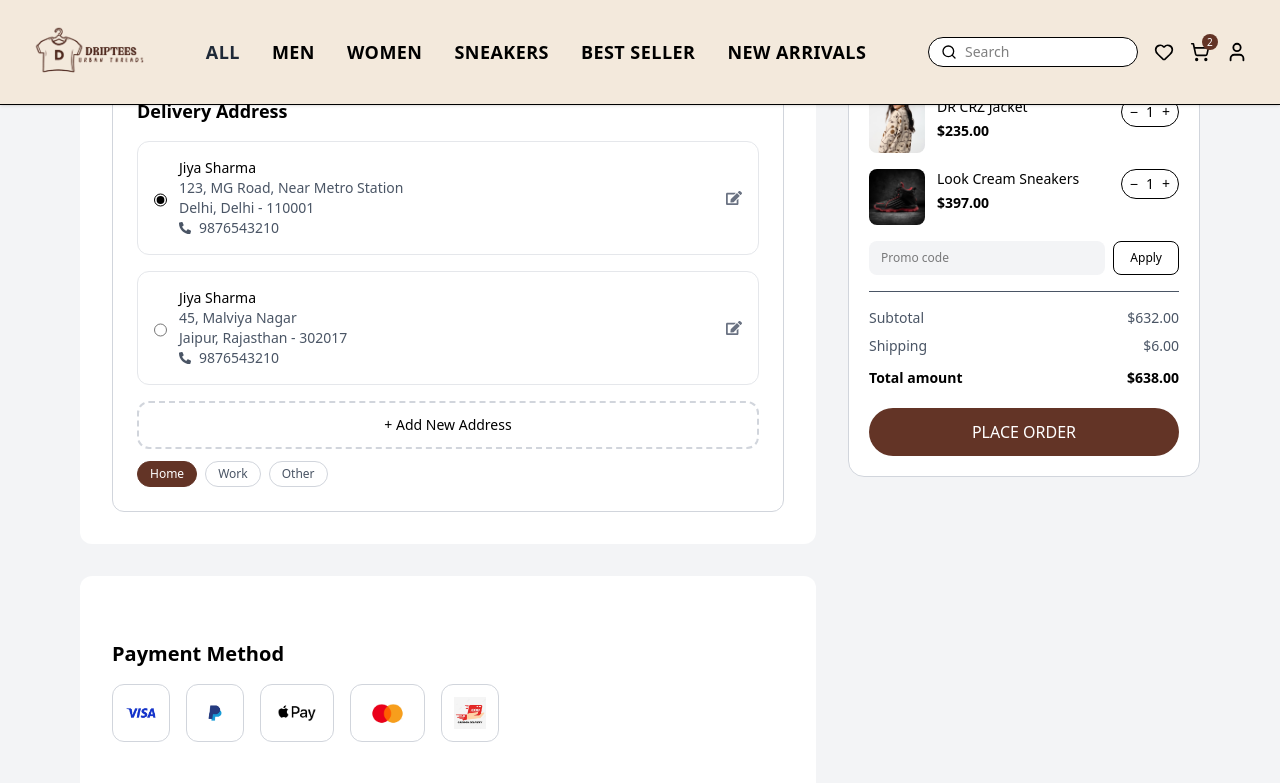
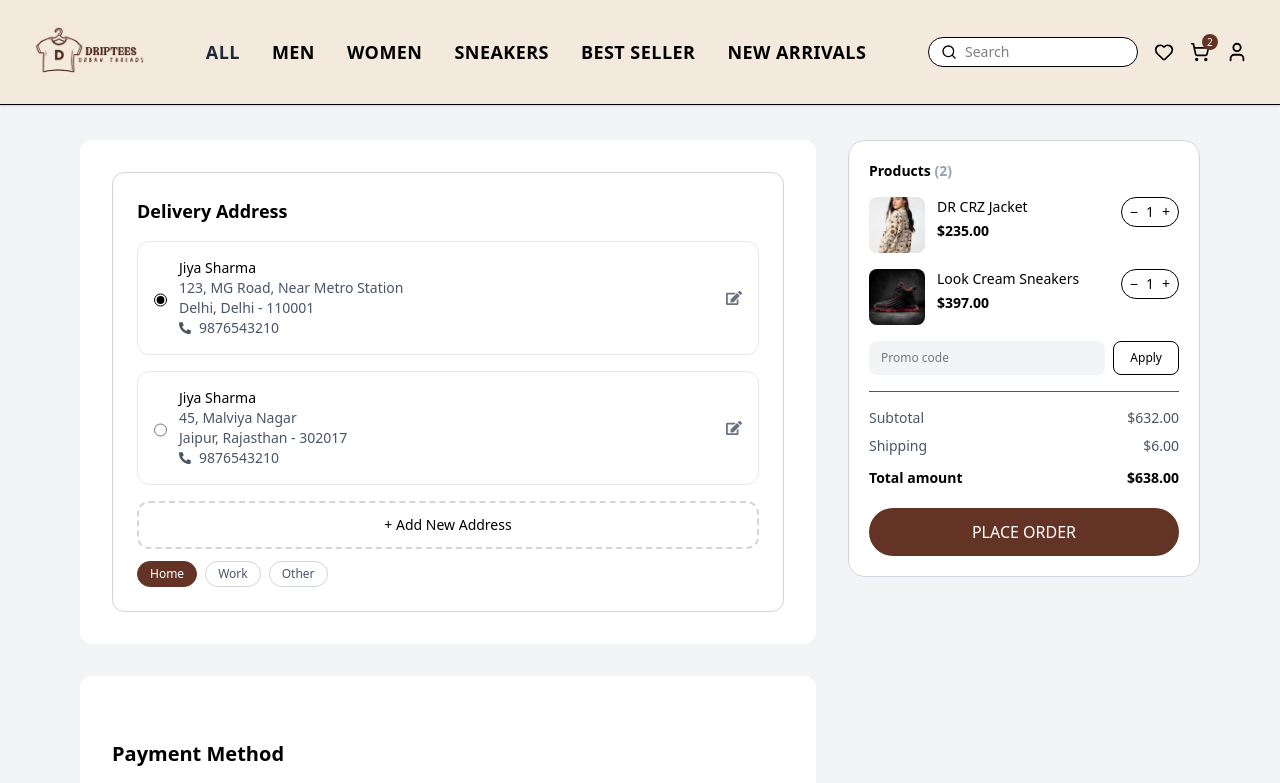
Before and after one commit to jiya-sharma-ally/my-project, a React (Vite) app: page /Checkoutpage in a window 1280 px wide. Shown: the top 783 px of the page. Built offline with nearby package versions, Linux system fonts and the light colour scheme.

Commit message:
updated space from top

```diff
--- a/src/index.css
+++ b/src/index.css
@@ -43,3 +43,44 @@
     transform: translateX(-50%);
   }
 }
+/* globals.css / index.css / main.css */
+.offcanvas-scroll {
+  -ms-overflow-style: none;
+  scrollbar-width: none;
+}
+
+.offcanvas-scroll::-webkit-scrollbar {
+  display: none;
+}
+.hide-x-scroll {
+  scrollbar-width: none;
+}
+.hide-x-scroll::-webkit-scrollbar {
+  display: none;
+}
+.fullscreen-confetti {
+  position: fixed;
+  inset: 0;
+  pointer-events: none;
+  overflow: hidden;
+  z-index: 9999;
+}
+
+.confetti-piece {
+  position: absolute;
+  width: 8px;
+  height: 14px;
+  opacity: 0.9;
+  animation: confetti-fall 2s linear forwards;
+}
+
+@keyframes confetti-fall {
+  0% {
+    transform: translateY(-20px) rotate(0deg);
+    opacity: 1;
+  }
+  100% {
+    transform: translateY(100vh) rotate(720deg);
+    opacity: 0;
+  }
+}
--- a/src/pages/Checkoutpage.jsx
+++ b/src/pages/Checkoutpage.jsx
@@ -80,7 +80,7 @@ const CheckoutPage = () => {
       {/* 🎊 FULLSCREEN CONFETTI LAYER */}
       <div id="fullscreen-confetti" className="fullscreen-confetti" />
 
-      <div className="bg-gray-100 min-h-screen py-10">
+      <div className="bg-gray-100 mt-25 min-h-screen py-10">
         <div className="max-w-6xl mx-auto px-4">
           <div className="grid grid-cols-1 lg:grid-cols-12 gap-8">
 
```
